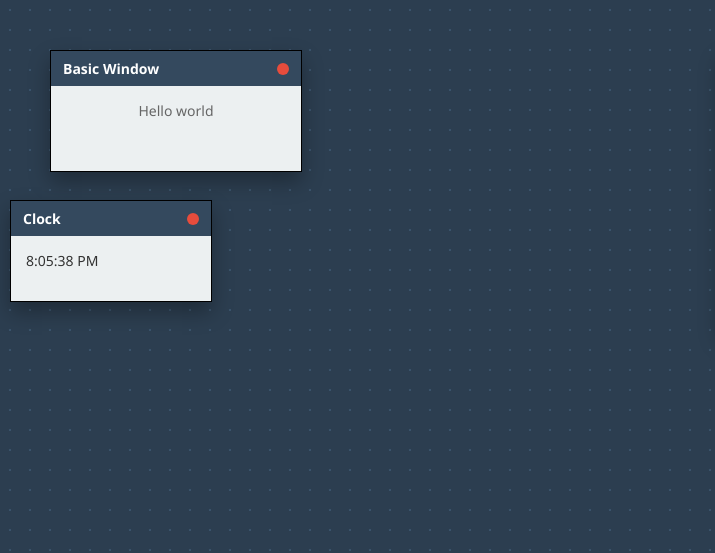
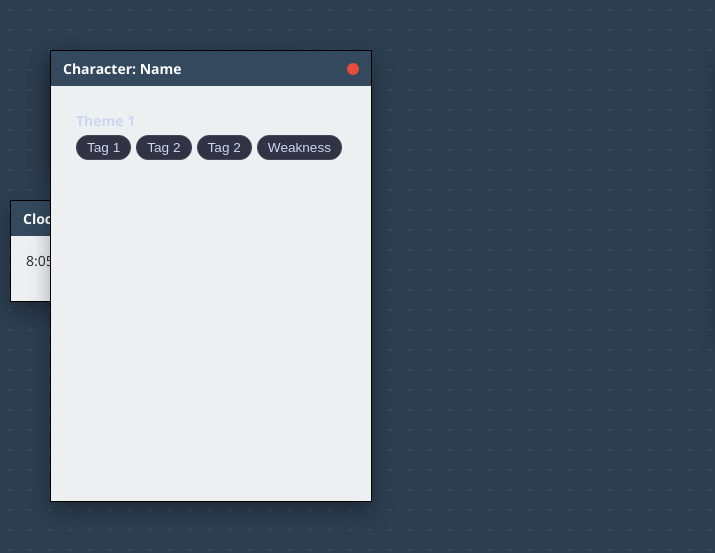
Before and after one commit to xpakx/litm, a website with bundled scripts: page static/index.html in a window 1280 px wide. Shown: the top 553 px of the page, 0-715 px from the left. Built offline with nearby package versions, Linux system fonts and the light colour scheme.

Commit message:
feat: add basic window with character tags

```diff
--- a/src/index.ts
+++ b/src/index.ts
@@ -1,4 +1,5 @@
 import { App, type WindowContext } from "./app.js";
+import { EventBus } from "./event-bus.js";
 
 
 const clockService = (ctx: WindowContext) => {
@@ -8,6 +9,58 @@ const clockService = (ctx: WindowContext) => {
 				.toLocaleTimeString();
 		}
 	}, 1000);
+}
+
+const tagWindowService = (ctx: WindowContext) => {
+	const container = ctx.body.querySelector('#char-sheet')!;
+
+	// TODO: context should have arbitrary state
+	character.themes.forEach(theme => {
+		const themeEl = document.createElement('div');
+		themeEl.style.marginBottom = '15px';
+
+		let html = `<h4 style="margin: 0 0 5px 0; color: #cdd6f4;">${theme.name}</h4><div style="display: flex; flex-wrap: wrap; gap: 5px;">`;
+
+		theme.powerTags.forEach(tag => {
+			html += `<button class="tag-btn power-tag" data-type="power" data-name="${tag}">${tag}</button>`;
+		});
+
+		theme.weaknessTags.forEach(tag => {
+			html += `<button class="tag-btn weakness-tag" data-type="weakness" data-name="${tag}">${tag}</button>`;
+		});
+
+		html += `</div>`;
+		themeEl.innerHTML = html;
+		container.appendChild(themeEl);
+	});
+
+	const buttons = container.querySelectorAll('.tag-btn');
+	buttons.forEach((elem: Element) => {
+		const btn = elem as HTMLButtonElement;
+		btn.addEventListener('click', (e: MouseEvent) => {
+			const target = e.target as HTMLElement;
+			target.classList.toggle('selected');
+
+			const selectedTags = Array.from(container.querySelectorAll('.tag-btn.selected')).map((el: any) => ({
+				name: el.getAttribute('data-name'),
+				type: el.getAttribute('data-type'),
+				value: el.getAttribute('data-type') === 'power' ? 1 : -1
+			}));
+
+			EventBus.instance.emit('TAGS_UPDATED', selectedTags);
+		});
+	});
+}
+function characterWindow(x: number, y: number, character: Character): any {
+	return {
+		title: `Character: ${character.name}`,
+		x: x,
+		y: y,
+		width: 320,
+		height: 450,
+		template: `<div id="char-sheet" style="padding: 10px; overflow-y: auto; height: 100%; box-sizing: border-box;"></div>`,
+		services: [tagWindowService]
+    }
 }
 
 
@@ -58,13 +111,42 @@ function basicWindow(x: number, y: number, text: string): any {
 	}
 }
 
+interface Theme {
+	name: string;
+	powerTags: string[];
+	weaknessTags: string[];
+}
+
+interface Character {
+	name : string;
+	themes: Theme[];
+}
+
+const character: Character = {
+    name: "Name",
+    themes: [
+        {
+            name: "Theme 1",
+            powerTags: ["Tag 1", "Tag 2", "Tag 2"],
+            weaknessTags: ["Weakness"]
+        },
+    ]
+};
+
+
+
+
 
 (() => {
     const app = new App("app");
 
     app.register(basicWindow(50, 50, "Hello world"));
-
     app.register(musicWindow(720, 50, "krGs2V3Vk3w"));
     app.register(clockWindow(10, 200));
+    app.register(characterWindow(50, 50, character));
+
+    EventBus.instance.on("TAGS_UPDATED", (tags: any[]) => {
+	    console.log(tags);
+    });
 
 })();
--- a/static/index.html
+++ b/static/index.html
@@ -82,6 +82,32 @@
             position: relative;
         }
 
+	.tag-btn {
+		background: #313244;
+		border: 1px solid #45475a;
+		color: #cdd6f4;
+		padding: 4px 10px;
+		border-radius: 12px;
+		cursor: pointer;
+		font-size: 0.85rem;
+		transition: all 0.2s;
+	}
+
+	.tag-btn:hover {
+		background: #45475a;
+	}
+
+	.tag-btn.power-tag.selected {
+		background: #a6e3a1;
+		color: #11111b;
+		border-color: #a6e3a1;
+	}
+
+	.tag-btn.weakness-tag.selected {
+		background: #f38ba8;
+		color: #11111b;
+		border-color: #f38ba8;
+	}
     </style>
 </head>
 <body>
```
